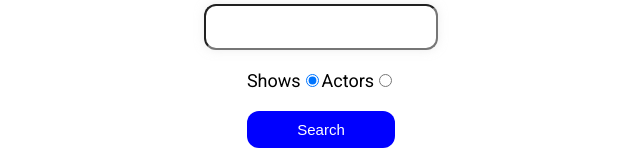
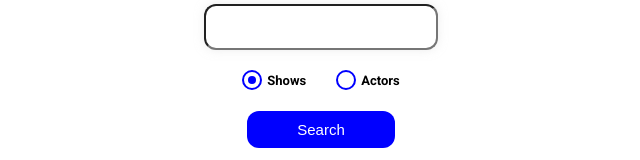
Before and after one commit to Nish021/Box-office, a React (Create React App) app: page / in a window 1280 px wide. Shown: the part 200-360 px from the top of the page, without its empty margins (319-959 px from the left). Built offline with nearby package versions, Linux system fonts and the light colour scheme.

Commit message:
styled Radio button

```diff
--- /dev/null
+++ b/src/components/CustomRadio.js
@@ -0,0 +1,67 @@
+import React from "react";
+import styled from "styled-components";
+
+const RadioWrapper = styled.label`
+  display: block;
+  position: relative;
+  padding-left: 25px;
+  cursor: pointer;
+  font-size: 13px;
+  user-select: none;
+  font-weight: 700;
+  line-height: 1.65;
+
+  input {
+    position: absolute;
+    opacity: 0;
+    cursor: pointer;
+  }
+
+  span {
+    position: absolute;
+    top: 0;
+    left: 0;
+    height: 16px;
+    width: 16px;
+    background-color: #fff;
+    border: 2px solid blue;
+    border-radius: 50%;
+  }
+
+  input: checked ~span {
+    background-color: #fff;
+    border: 2px solid blue;
+  }
+
+  span:after {
+    content: "";
+    position: absolute;
+    display: none;
+  }
+
+  input:checked ~ span:after {
+    display: block;
+  }
+
+  span:after {
+    top: 4px;
+    left: 4px;
+    width: 8px;
+    height: 8px;
+    border-radius: 50%;
+    background-color: blue;
+  }
+`;
+const CustomRadio = ({ label, ...restProps }) => {
+  return (
+    <div>
+      <RadioWrapper htmlFor={restProps.id}>
+        {label}
+        <input {...restProps} type="radio" />
+        <span />
+      </RadioWrapper>
+    </div>
+  );
+};
+
+export default CustomRadio;
--- a/src/pages/Home.js
+++ b/src/pages/Home.js
@@ -1,5 +1,6 @@
 import React, { useState } from "react";
 import ActorGrid from "../components/actors/ActorGrid";
+import CustomRadio from "../components/CustomRadio";
 import MainPageLayout from "../components/MainPageLayout";
 import ShowGrid from "../components/shows/ShowGrid";
 import { apiGet } from "../misc/config";
@@ -89,8 +90,16 @@ const Home = () => {
         />
 
         {/* //radio button */}
+
         <RadioInputsWrapper>
-          <label htmlFor="search-shows">
+          <CustomRadio
+            label="Shows"
+            id="search-shows"
+            onChange={onSearchRadio}
+            value="shows"
+            checked={isShowsSearch}
+          />
+          {/* <Label htmlFor="search-shows">
             Shows
             <input
               type="radio"
@@ -99,9 +108,15 @@ const Home = () => {
               value="shows"
               checked={isShowsSearch}
             />
-          </label>
-
-          <label htmlFor=" search-actors">
+          </Label> */}
+          <CustomRadio
+            label="Actors"
+            id="search-actors"
+            onChange={onSearchRadio}
+            value="people"
+            checked={!isShowsSearch}
+          />
+          {/* <label htmlFor=" search-actors">
             Actors
             <input
               type="radio"
@@ -110,7 +125,7 @@ const Home = () => {
               value="people"
               checked={!isShowsSearch}
             />
-          </label>
+          </label> */}
         </RadioInputsWrapper>
 
         <SearchButtonWrapper>
--- a/src/pages/Starred.js
+++ b/src/pages/Starred.js
@@ -4,6 +4,10 @@ import { apiGet } from "../misc/config";
 import ShowGrid from "../components/shows/ShowGrid";
 import { useShows } from "../misc/custom-hooks";
 
+const Noloading = {
+  margin: "auto",
+  textAlign: "center",
+};
 const Starred = () => {
   //Here not using dispatch
   const [starred] = useShows();
@@ -36,7 +40,9 @@ const Starred = () => {
       <MainPageLayout>
         {isLoading && <div>Shows are still loading</div>}
         {error && <div>Error occured: {error}</div>}
-        {!isLoading && !shows && <div>No shows were added</div>}
+        {!isLoading && !shows && (
+          <div style={Noloading}>No shows were added</div>
+        )}
         {!isLoading && !error && shows && <ShowGrid data={shows} />}
       </MainPageLayout>
     </div>
```
